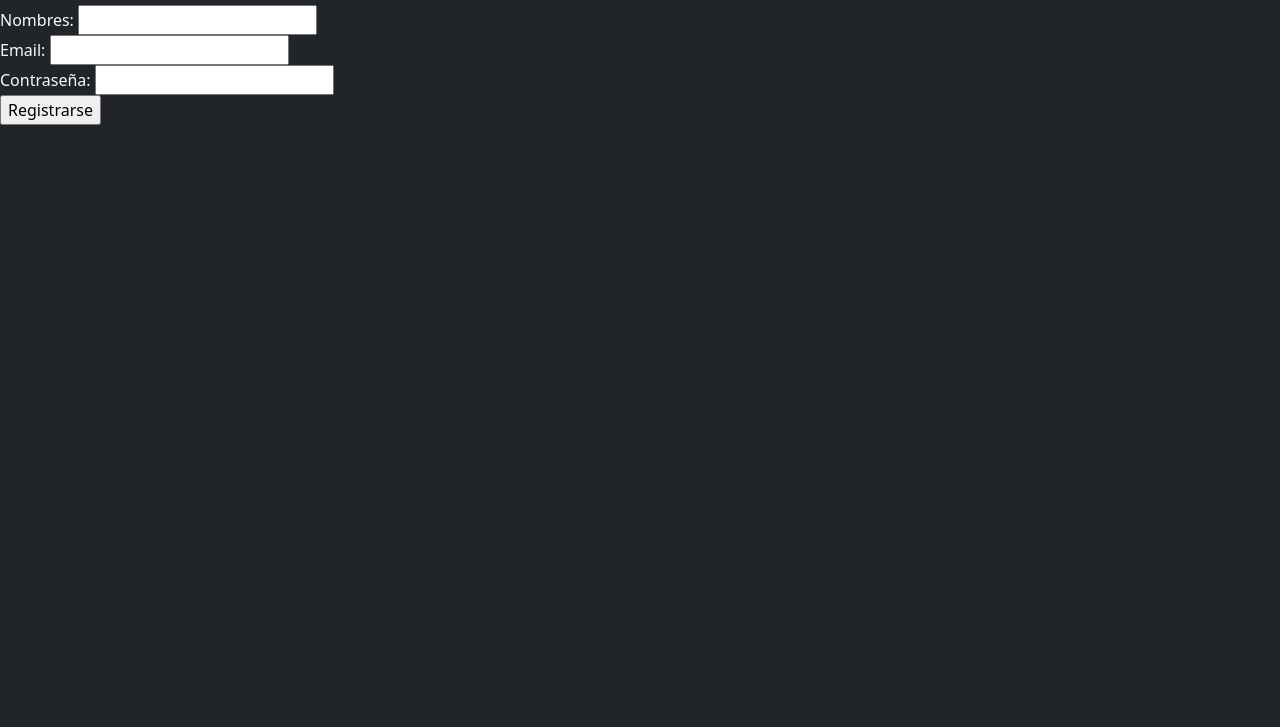
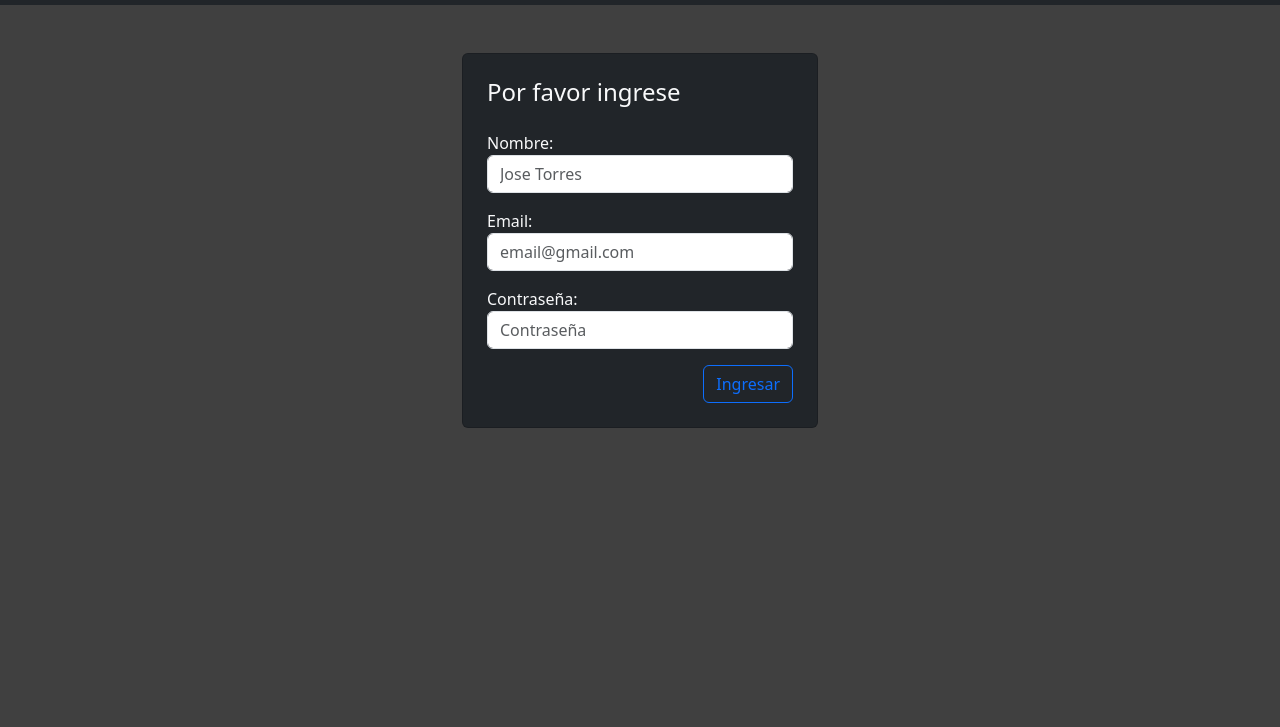
Before and after one commit to MICh3ll3-cl/Tarea-1-Desarrollo-Web, a plain HTML site: page Tarea 1/Registro.html in a window 1280 px wide. Shown: the part 73-800 px from the top of the page. Drawn offline with nearby package versions, Linux system fonts and the light colour scheme.

Commit message:
Se termino el Ingreso y Registro

```diff
--- a/Tarea 1/Registro.html
+++ b/Tarea 1/Registro.html
@@ -4,11 +4,13 @@
     <meta charset="UTF-8">
     <meta http-equiv="X-UA-Compatible" content="IE=edge">
     <meta name="viewport" content="width=device-width, initial-scale=1.0">
+    <title>vanco etao</title>
     <link href="https://cdn.jsdelivr.net/npm/bootstrap@5.3.0-alpha2/dist/css/bootstrap.min.css" rel="stylesheet" integrity="sha384-aFq/bzH65dt+w6FI2ooMVUpc+21e0SRygnTpmBvdBgSdnuTN7QbdgL+OapgHtvPp" crossorigin="anonymous">
     <title>Document</title>
 </head>
-<body class="text-light bg-dark">
-    <nav class="container-fluid navbar navbar-expand-sm bg-gradient navbar-dark justify-content-between">
+<body class="bg-black bg-opacity-75">
+
+    <nav class="container-fluid navbar navbar-expand-sm bg-dark navbar-dark justify-content-between">
         <ul class="navbar-nav">
             <li class="nav-item"><a class="nav-link"><h2>Registro</h2></a></li>
         </ul>
@@ -20,19 +22,31 @@
         </ul>
     </nav>
 
-    <section>
-        <form action="" method="POST">
-            <label for="nombre">Nombres:</label>
-            <input type="text" id="nombre" name="nombre" required>
-            <br>
-            <label for="email">Email:</label>
-            <input type="email" id="email" name="email" required>
-            <br>
-            <label for="password">Contraseña:</label>
-            <input type="password" id="password" name="password" required>
-            <br>
-            <input type="submit" value="Registrarse">
-          </form>
+    <section class="container">
+        <div class="row ">
+            <div class="col-4 offset-4">
+                <div class="card mt-5 p-4 bg-dark text-light">
+                    <form action="" method="post" class="row g-3">
+                        <h4>Por favor ingrese</h4>
+                        <div class="col-12">
+                            <label>Nombre:</label>
+                            <input type="text" name="nombre" placeholder="Jose Torres" class="form-control"/>
+                        </div>
+                        <div class="col-12">
+                            <label>Email:</label>
+                            <input type="text" name="email" placeholder="email@gmail.com" class="form-control"/>
+                        </div>
+                        <div class="col-12">
+                            <label>Contraseña:</label>
+                            <input type="password" name="contraseña" placeholder="Contraseña" class="form-control"/>
+                        </div>
+                        <div class="col-12">
+                            <button type="submit" class="btn btn-outline-primary float-end">Ingresar</button>
+                        </div>
+                    </form>
+                </div>
+            </div>
+        </div>
     </section>
     <script src="https://cdn.jsdelivr.net/npm/bootstrap@5.3.0-alpha2/dist/js/bootstrap.bundle.min.js" integrity="sha384-qKXV1j0HvMUeCBQ+QVp7JcfGl760yU08IQ+GpUo5hlbpg51QRiuqHAJz8+BrxE/N" crossorigin="anonymous"></script>
 </body>
--- a/Tarea 1/style.css
+++ b/Tarea 1/style.css
@@ -0,0 +1,3 @@
+body impor{
+    color: white !important;
+}
```
Also changed, not shown: Tarea 1/Ingresar.html (+25 -12 lines), Tarea 1/index.html (+3 -3 lines).
